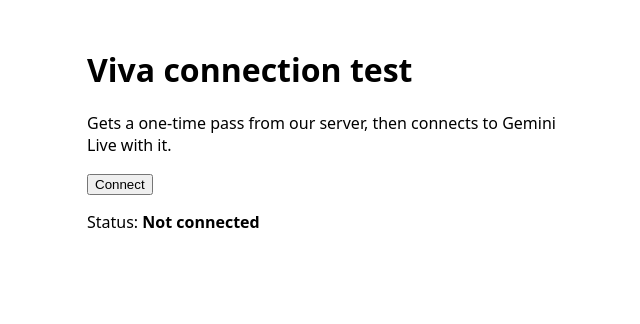
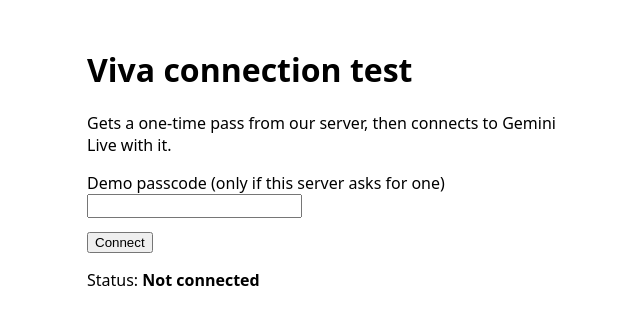
Before and after one commit to bryanfrds/GDG-APU-Cloud-Innovation-Hackathon-, a Next.js app: page /viva-test in a window 1280 px wide. Shown: the top 324 px of the page, without its empty margins (313-953 px from the left). Built offline with nearby package versions, Linux system fonts and the light colour scheme.

Commit message:
Send the demo passcode from the connection test page

```diff
--- a/app/viva-test/page.tsx
+++ b/app/viva-test/page.tsx
@@ -2,7 +2,7 @@
 
 // Step 3 test page: get a pass from our server, then connect to Gemini Live with it.
 // No microphone yet; that's step 4.
-import { useRef, useState } from "react";
+import { useEffect, useRef, useState } from "react";
 import { GoogleGenAI, Modality, type Session } from "@google/genai";
 
 type Status = "idle" | "getting-pass" | "connecting" | "connected" | "error";
@@ -10,14 +10,21 @@ type Status = "idle" | "getting-pass" | "connecting" | "connected" | "error";
 export default function VivaTestPage() {
   const [status, setStatus] = useState<Status>("idle");
   const [detail, setDetail] = useState("");
+  const [passcode, setPasscode] = useState("");
   const sessionRef = useRef<Session | null>(null);
+
+  // Close the connection if the page is left while connected.
+  useEffect(() => () => sessionRef.current?.close(), []);
 
   async function connect() {
     setDetail("");
     try {
       setStatus("getting-pass");
-      const res = await fetch("/api/viva/token", { method: "POST" });
-      const body = await res.json();
+      const res = await fetch("/api/viva/token", {
+        method: "POST",
+        headers: passcode ? { "x-demo-code": passcode } : {},
+      });
+      const body = await res.json().catch(() => ({}));
       if (!res.ok) throw new Error(body.error ?? `Token request failed (${res.status})`);
 
       setStatus("connecting");
@@ -56,6 +63,16 @@ export default function VivaTestPage() {
     <main style={{ fontFamily: "system-ui, sans-serif", maxWidth: 480, margin: "48px auto", padding: "0 16px" }}>
       <h1>Viva connection test</h1>
       <p>Gets a one-time pass from our server, then connects to Gemini Live with it.</p>
+      <label style={{ display: "block", margin: "0 0 12px" }}>
+        Demo passcode (only if this server asks for one){" "}
+        <input
+          value={passcode}
+          onChange={(e) => setPasscode(e.target.value)}
+          disabled={busy || status === "connected"}
+          autoComplete="off"
+          style={{ fontSize: 16 }}
+        />
+      </label>
       {status === "connected" ? (
         <button onClick={disconnect}>Disconnect</button>
       ) : (
@@ -66,7 +83,11 @@ export default function VivaTestPage() {
       <p data-testid="status">
         Status: <strong>{labels[status]}</strong>
       </p>
-      {detail && <p style={{ color: "#b00020" }}>{detail}</p>}
+      {detail && (
+        <p role="alert" style={{ color: "#b00020" }}>
+          {detail}
+        </p>
+      )}
     </main>
   );
 }
```
